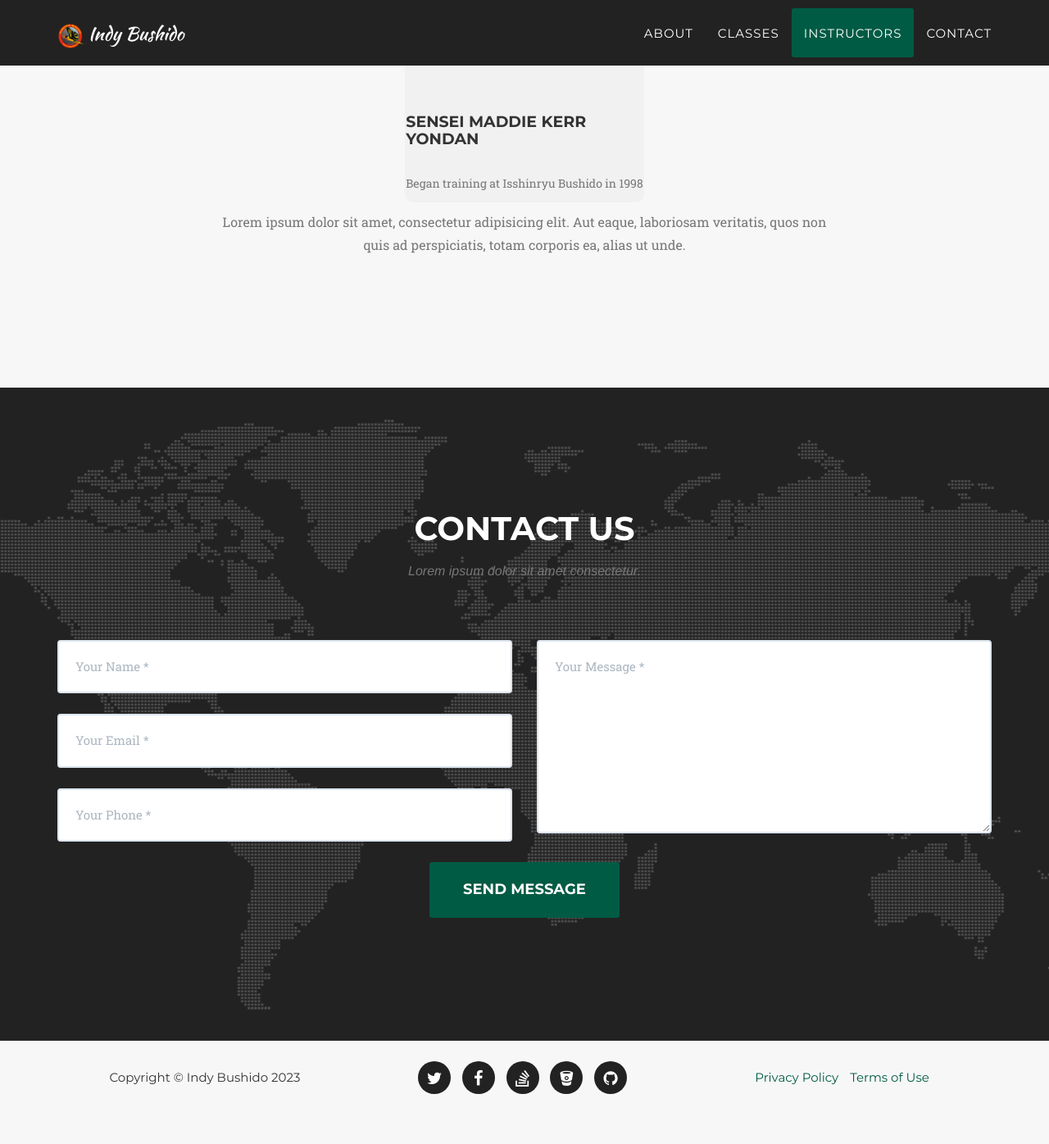
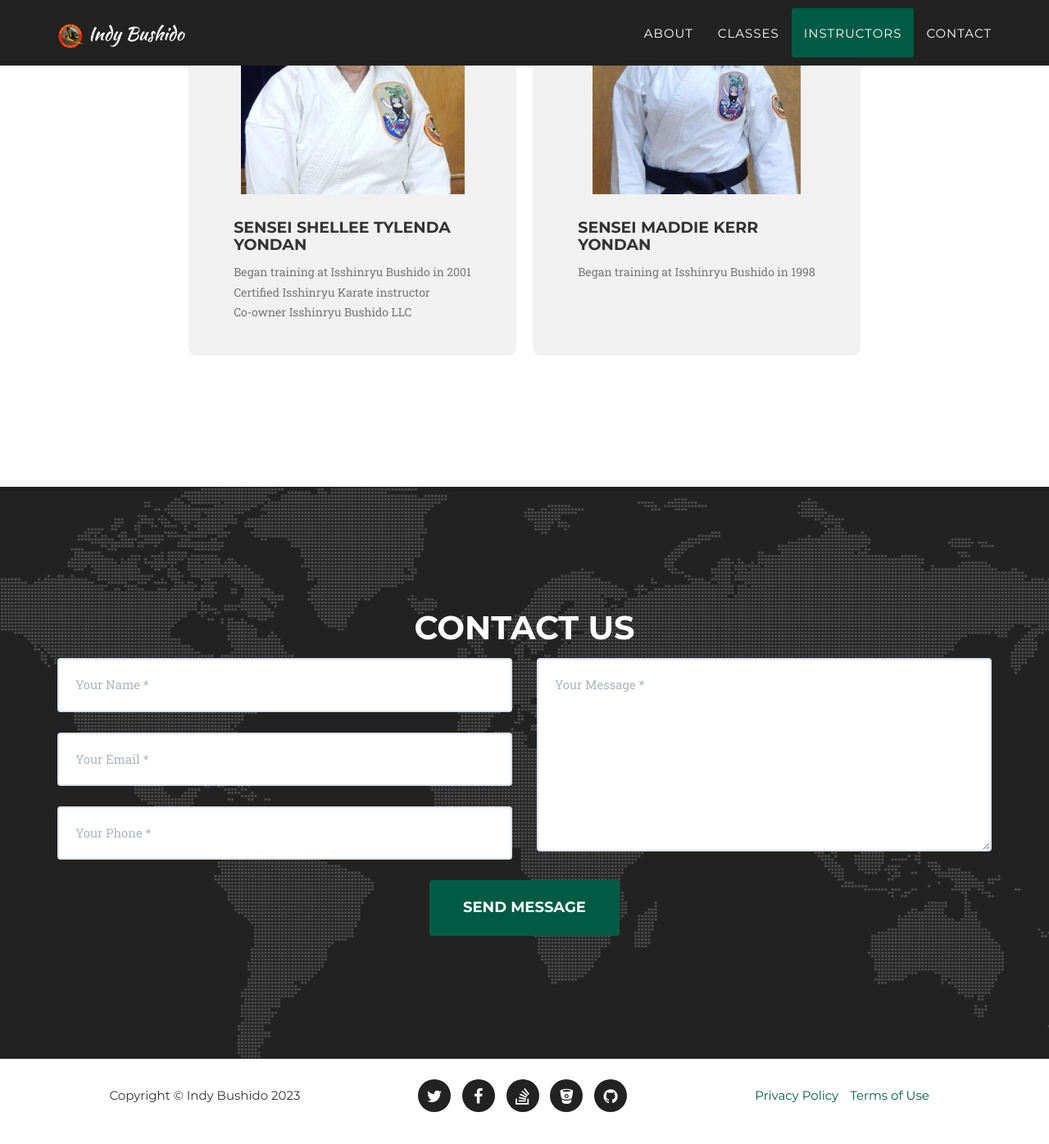
Before and after one commit to indybushido/indybushido.github.io, a Jekyll site: the page built from index.markdown, in a window 1280 px wide and 1400 px high, scrolled down 4984 px. Shown: the top 1396 px of the window at 82% size. Built offline with Jekyll 4.4.1, drawn with Linux system fonts in a browser that asks for light colours; some web fonts are replaced.

Commit message:
finish proof of concept

```diff
--- a/_data/template.yml
+++ b/_data/template.yml
@@ -1,7 +1,7 @@
 # Color settings (hex-codes without the leading hash-tag)
 color:
   primary: 005b44
-  secondary: fec503
+  secondary: 005b44
   secondary-dark: 333
   muted: 777
 
--- a/_includes/classes.html
+++ b/_includes/classes.html
@@ -6,6 +6,10 @@
         padding-bottom: 40px;
         margin-bottom: 20px;
         border-radius: 10px;
+    }
+    .map {
+        border: 1px solid gray;
+        border-radius: 5px;
     }
 </style>
 
@@ -73,29 +77,10 @@
                 </div>
             </div>
             <!-- <div class="row">
-                <div class="col-md-4" style="background-image: url(img/classes/map.png); height: 100%;">
-                    <h3>Description</h3>
-                    Training is based on Isshinryu Karate which is a traditional Okinawan karate style. Our classes are geared in such a way that almost anyone any age can participate if they have the desire.
-
-We offer continuing classes with 4 sessions a year.
+                <div class="col-lg-12 text-center">
+                    <div id="success"></div>
+                    <button type="submit" class="btn btn-xl">View Class Prices</button>
                 </div>
-                <div class="col-md-4">
-                    <h3>Time</h3>
-                    <h4>During School Year</h4>
-                    <ul>
-                        <li>Tuesday and Thursday evenings from 6:30PM to 7:30PM</li>
-                        <li>Open training for intermediate and advanced from 7:35PM until 8:00PM.</li>
-                    </ul>
-
-                    <h4>During Summer</h4>
-                    <ul>
-                        <li>Monday and Thursday evenings from 6:30PM to 7:30PM</li>
-                        <li>Open training for intermediate and advanced from 7:35PM until 8:00PM.</li>
-                    </ul>
-                </div>
-                <div class="col-md-4">
-                    <h3>Location</h3>
-                </div> -->
-            </div>
+            </div>  -->
         </div>
-    </aside>
+    </section>
--- a/_includes/contact.html
+++ b/_includes/contact.html
@@ -3,7 +3,6 @@
         <div class="row">
             <div class="col-lg-12 text-center">
                 <h2 class="section-heading">Contact Us</h2>
-                    <h3 class="section-subheading text-muted">Lorem ipsum dolor sit amet consectetur.</h3>
             </div>
         </div>
         <div class="row">
--- a/_includes/instructors.html
+++ b/_includes/instructors.html
@@ -1,5 +1,5 @@
 <!-- Team Section -->
-    <section id="instructors" class="bg-light-gray">
+    <section id="instructors">
         <div class="container">
             <div class="row">
                 <div class="col-lg-12 text-center">
@@ -18,7 +18,7 @@
                                 {{ member.name }}
                                 <br>
                                 {{ member.position }}
-                                <br><br>
+                                <br>
                             </h4>
                             <p class="text-muted">
                                 {% for line in member.description %}
@@ -29,10 +29,10 @@
                     </div>
                 {% endfor %}
             </div>
-            <div class="row">
+            <!-- <div class="row">
                 <div class="col-lg-8 col-lg-offset-2 text-center">
                     <p class="large text-muted">Lorem ipsum dolor sit amet, consectetur adipisicing elit. Aut eaque, laboriosam veritatis, quos non quis ad perspiciatis, totam corporis ea, alias ut unde.</p>
                 </div>
-            </div>
+            </div> -->
         </div>
     </section>
```
Also changed, not shown: _layouts/style.css (+6 -3 lines), Gemfile.lock, 1 other file. Lines whose indentation alone changed are shown as unchanged.
